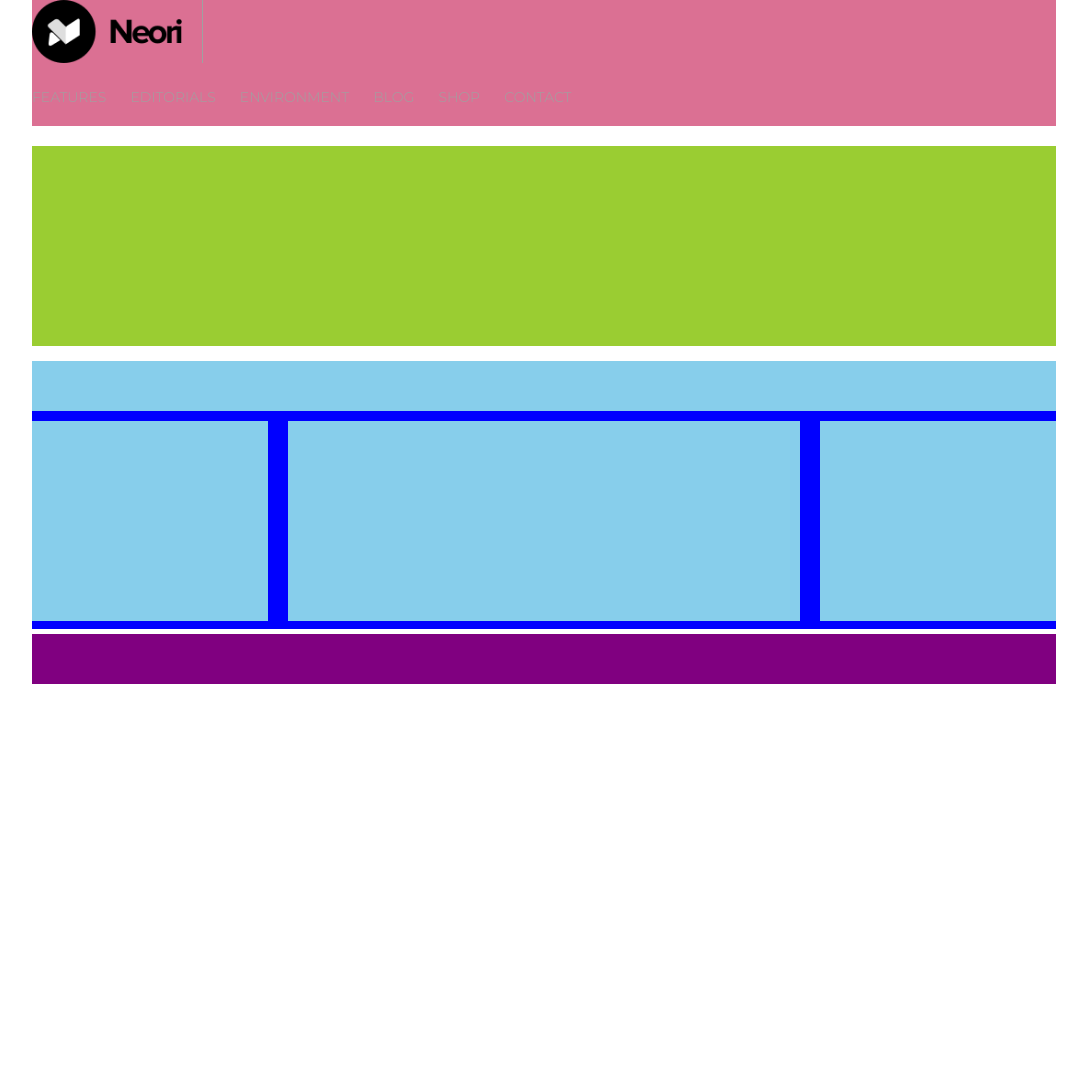
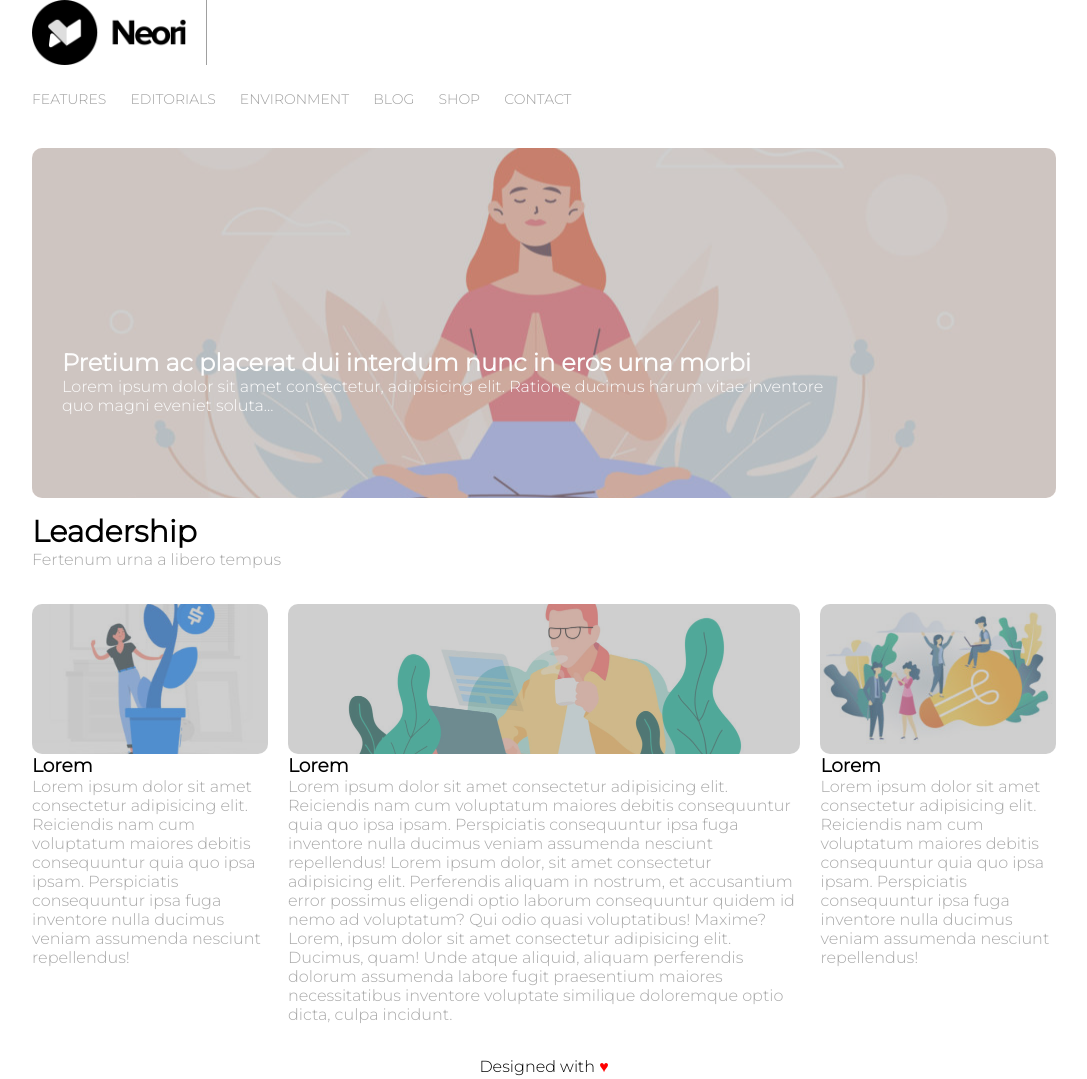
Before and after one commit to Mary78234/htmlcss-wp, a plain HTML site: page index.html in a window 1280 px wide. Shown: the whole page, without its empty margins (96-1183 px from the left). Before the commit the page ends 800 px from the top, so only its background shows below. Drawn offline with Linux system fonts and the light colour scheme.

Commit message:
Esercizio terminato

```diff
--- a/css/style.css
+++ b/css/style.css
@@ -17,11 +17,10 @@ header, main, section, footer{
 /* content related to header */
 header{
   margin-bottom: 20px;
-  background-color: palevioletred;
 }
 
 .logo>img{
-  width: 150px;
+  width: 15%;
   border-right: 1px solid #A0A0A0;
   padding-right: 20px;
 }
@@ -46,55 +45,118 @@ nav li{
   clear: both;
 }
 
-/* section */
+/* section 1*/
 section.box-image{
   margin: 15px 0;
-  height: 200px;
-  background-color: yellowgreen;
+  height: 350px;
+  border-radius: 10px;
+  color: #FDFDFD;
+  background-image: url('../img/banner.jpg');
+  background-size: cover;
+  background-position: center;
 }
 
-section.box-content{
-  margin: 15px 0 5px;
-  background-color: royalblue;
+.box-image .gray{
+  height: 350px;
+  border-radius: 10px;
+  background-color: rgb(160, 160, 160, 0.5);
 }
 
-section.box-content{
-  background-color: blue;
+.box-image .testo{
+  padding-top: 200px;
+  padding-left: 30px;
+  padding-right: 200px;
+}
+
+.box-image p{
+  text-size: 12px;
+  text-overflow: ellipsis;
+}
+
+.box-image .testo>p::after{
+  content: '...';
 }
 
 /* boxes in section 2 */
-div.space{
-  background-color: skyblue;
+section.box-content{
+  margin: 15px 0 5px;
 }
 
+.box-content p{
+  color: #A9A9A9;
+}
+
+/* content in box-top */
 .box-top{
   width: 100%;
-  height: 50px;
-  margin-bottom: 10px;
+  margin-bottom: 35px;
+}
+.box-top h2{
+  font-size: 30px;
+  font-weight: 900;
 }
 
 .box-left, .box-center, .box-right{
   float: left;
-  height: 200px;
   margin-bottom: 8px;
 }
 
+/* sfondo grigio colonne */
+.sfondo-grigio{
+  height: 150px;
+  border-radius: 10px;
+  background-color: rgb(160, 160, 160, 0.5);
+}
+
+/* box left  */
 .box-left{
   width: 23%;
 }
 
+.box-left .img-1{
+  height: 150px;
+  border-radius: 10px;
+  background-image: url('../img/img-1.jpg');
+  background-size: cover;
+  background-position: center;
+}
+
+/* box center */
 .box-center{
   width: 50%;
   margin-left: 2%;
   margin-right: 2%;
 }
 
+.box-center .banner-2{
+  height: 150px;
+  border-radius: 10px;
+  background-image: url('../img/banner-2.jpg');
+  background-size: cover;
+  background-position: center;
+}
+
+/* box right */
 .box-right{
   width: 23%;
 }
 
+.box-right .img-3{
+  height: 150px;
+  border-radius: 10px;
+  background-image: url('../img/img-3.jpg');
+  background-size: cover;
+  background-position: center;
+}
+
 /* footer */
 footer{
-  height: 50px;
-  background-color: purple;
+  padding: 20px 0;
+  text-align: center;
 }
+
+
+footer p::after{
+  content: '\2665';
+  color: red;
+}
--- a/index.html
+++ b/index.html
@@ -6,7 +6,7 @@
   <meta name="viewport" content="width=device-width, initial-scale=1.0">
   <title>Wordpress layout</title>
   <link rel="stylesheet" href="css/style.css">
-  <link rel="preconnect" href="https://fonts.gstatic.com">
+  <link rel="preconnect" href="https://fonts.gstatic.com" crossorigin>
 <link href="https://fonts.googleapis.com/css2?family=Montserrat:wght@300&display=swap" rel="stylesheet">
 </head>
 <body>
@@ -42,16 +42,50 @@
     <main>
 
       <!-- section 1 -->
-      <section class="box-image"></section>
+      <section class="box-image clearfix">
+
+        <div class="gray">
+          <div class="testo">
+            <h2>Pretium ac placerat dui interdum nunc in eros urna morbi</h2>
+            <p>Lorem ipsum dolor sit amet consectetur, adipisicing elit. Ratione ducimus harum vitae inventore quo magni eveniet soluta</p>
+          </div>
+        </div>
+
+
+      </section>
       <!-- /section 1 -->
 
       <!-- section 2 -->
       <section class="box-content clearfix">
 
-        <div class="space box-top"></div>
-        <div class="space box-left"></div>
-        <div class="space box-center"></div>
-        <div class="space box-right"></div>
+        <div class="space box-top">
+          <h2>Leadership</h2>
+          <p>Fertenum urna a libero tempus</p>
+        </div>
+
+        <div class="space box-left clearfix">
+          <div class="img-1">
+            <div class="sfondo-grigio"></div>
+          </div>
+          <h3>Lorem</h3>
+          <p>Lorem ipsum dolor sit amet consectetur adipisicing elit. Reiciendis nam cum voluptatum maiores debitis consequuntur quia quo ipsa ipsam. Perspiciatis consequuntur ipsa fuga inventore nulla ducimus veniam assumenda nesciunt repellendus!</p>
+        </div>
+
+        <div class="space box-center clearfix">
+          <div class="banner-2">
+            <div class="sfondo-grigio"></div>
+          </div>
+          <h3>Lorem</h3>
+          <p>Lorem ipsum dolor sit amet consectetur adipisicing elit. Reiciendis nam cum voluptatum maiores debitis consequuntur quia quo ipsa ipsam. Perspiciatis consequuntur ipsa fuga inventore nulla ducimus veniam assumenda nesciunt repellendus! Lorem ipsum dolor, sit amet consectetur adipisicing elit. Perferendis aliquam in nostrum, et accusantium error possimus eligendi optio laborum consequuntur quidem id nemo ad voluptatum? Qui odio quasi voluptatibus! Maxime? Lorem, ipsum dolor sit amet consectetur adipisicing elit. Ducimus, quam! Unde atque aliquid, aliquam perferendis dolorum assumenda labore fugit praesentium maiores necessitatibus inventore voluptate similique doloremque optio dicta, culpa incidunt.</p>
+        </div>
+
+        <div class="space box-right clearfix">
+          <div class="img-3">
+            <div class="sfondo-grigio"></div>
+          </div>
+          <h3>Lorem</h3>
+          <p>Lorem ipsum dolor sit amet consectetur adipisicing elit. Reiciendis nam cum voluptatum maiores debitis consequuntur quia quo ipsa ipsam. Perspiciatis consequuntur ipsa fuga inventore nulla ducimus veniam assumenda nesciunt repellendus!</p>
+        </div>
 
       </section>
       <!-- /section 2 -->
@@ -60,7 +94,9 @@
     <!-- /main -->
 
     <!-- footer -->
-    <footer></footer>
+    <footer class="clearfix">
+      <p>Designed with </p>
+    </footer>
     <!-- /footer -->
 
   </div>
```
